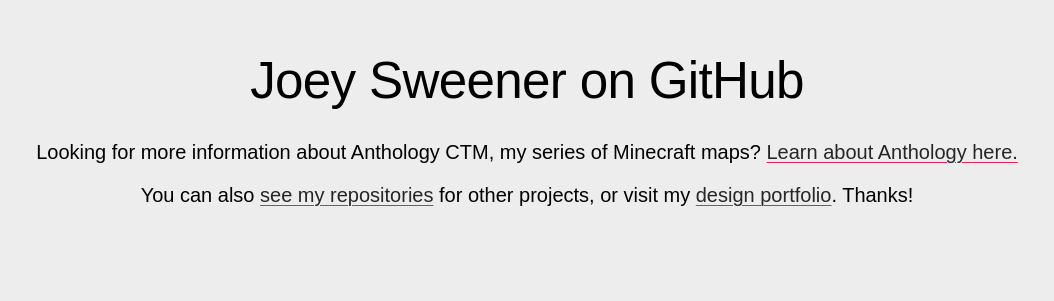
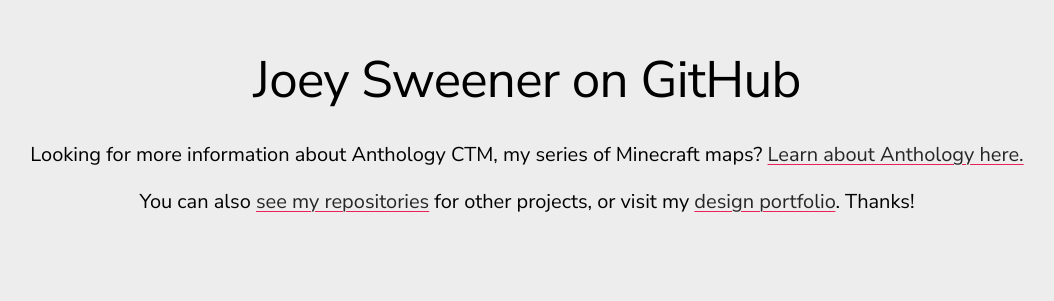
Before and after one commit to sweenerjoey/sweenerjoey.github.io, a plain HTML site: page index.html in a window 1280 px wide. Shown: the part 137-438 px from the top of the page, without its empty margins (113-1167 px from the left). Drawn offline with Linux system fonts and the light colour scheme.

Commit message:
Update main.css

```diff
--- a/css/main.css
+++ b/css/main.css
@@ -4,7 +4,7 @@
     --link-color-hover: #E82356;
     --shade-color: #adadad;
     --background: #ededed;
-    --source-sans: "Source Sans 3", Arial, sans-serif;
+    --font-sans: "Nunito Sans", Arial, sans-serif;
     --font-large: clamp(2.25rem,4vw,4rem);
 }
 html {
@@ -18,14 +18,14 @@
     background-color: var(--background);
 }
 h1 {
-    font-family: var(--source-sans);
+    font-family: var(--font-sans);
     font-weight: 400;
     font-size: var(--font-large);
     line-height: 100%;
     letter-spacing: -0.035rem;
 }
 p {
-    font-family: var(--source-sans);
+    font-family: var(--font-sans);
 }
 p a {
     color: var(--link-color);
```
